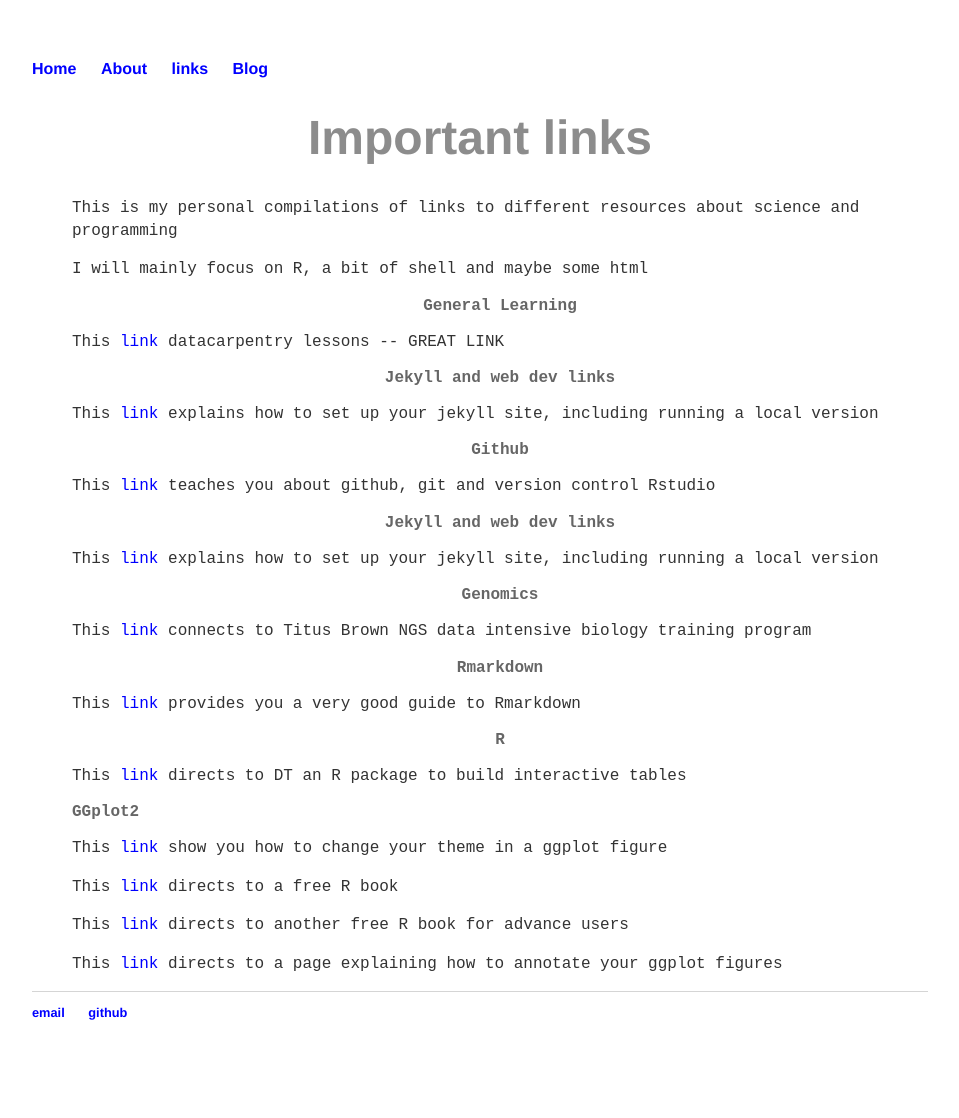
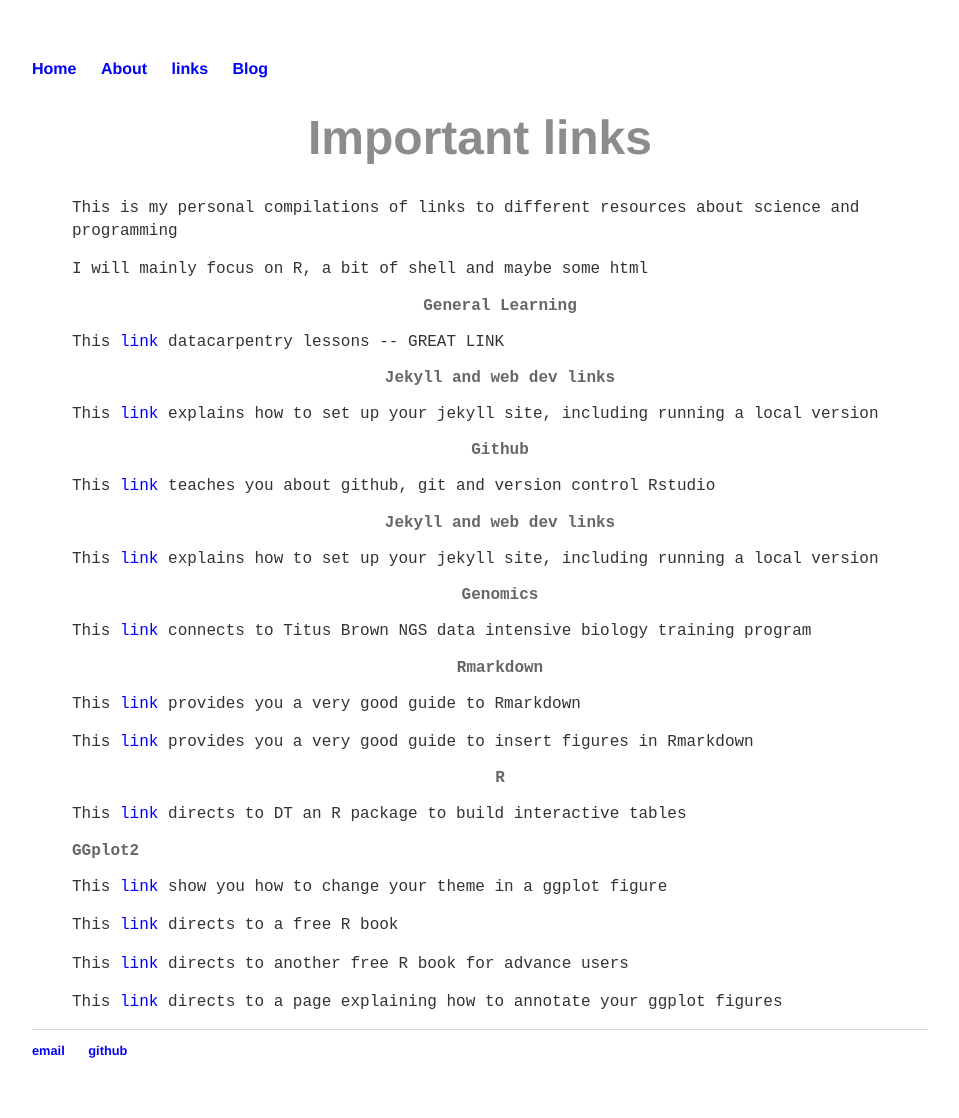
Before and after one commit to mamora/oldpage.github.io, a Jekyll site: the page built from links/index.html, in a window 1280 px wide. Shown: the whole page, without its empty margins (160-1119 px from the left). Built offline with Jekyll 4.4.1, drawn with Linux system fonts in a browser that asks for light colours; before the commit the page ends 1080 px from its top, so only the background shows below that.

Commit message:
add link

```diff
--- a/links/index.html
+++ b/links/index.html
@@ -41,6 +41,8 @@ title: Links
 
 <p>This <a href="http://rpubs.com/marschmi/Rmarkdown">link</a> provides you a very good guide to Rmarkdown</p>
 
+<p>This <a href="http://www.zevross.com/blog/2017/06/19/tips-and-tricks-for-working-with-images-and-figures-in-r-markdown-documents/">link</a> provides you a very good guide to insert figures in Rmarkdown</p>
+
 <h2> R </h2>
 
 <p>This <a href="http://rpubs.com/marschmi/Rmarkdown">link</a> directs to DT an R package to build interactive tables</p>
```
